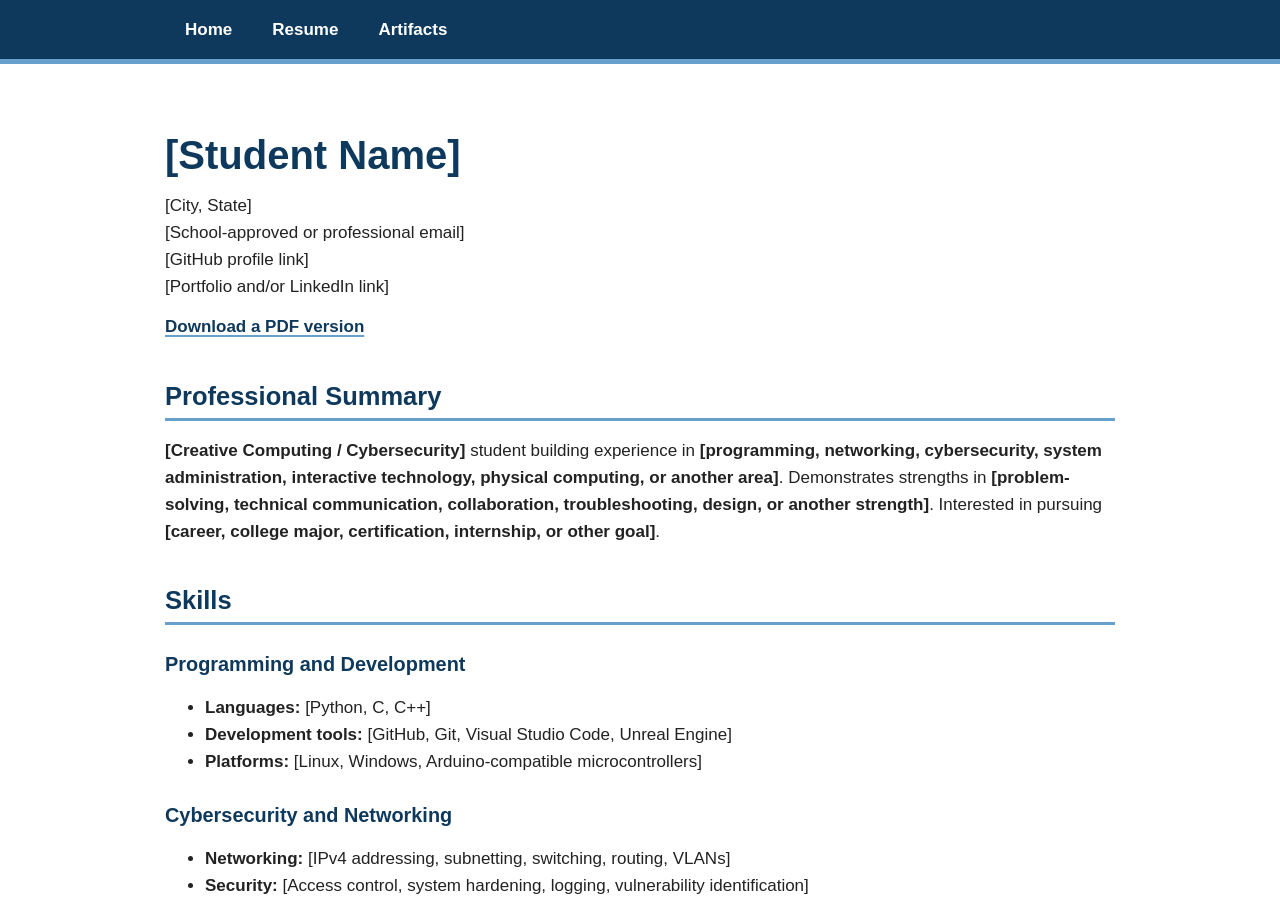
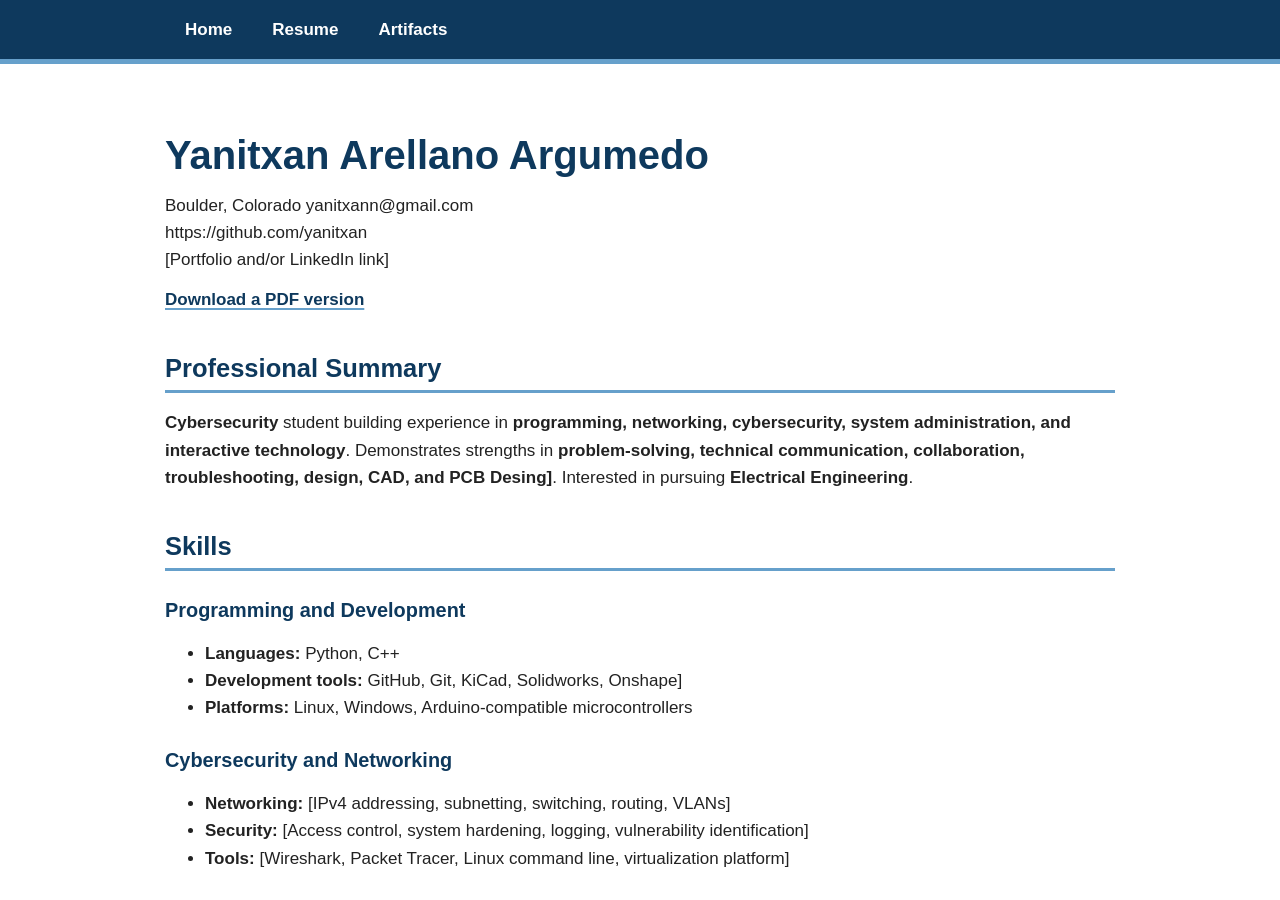
Before and after one commit to yanitxan/apex-portfolio, a Jekyll site: the page built from resume.md, in a window 1280 px wide and 900 px high. Built offline with Jekyll 4.4.1, drawn with Linux system fonts in a browser that asks for light colours.

Commit message:
Updated resume skills, first sentence, and other important info

```diff
--- a/resume.md
+++ b/resume.md
@@ -3,26 +3,26 @@
 title: Resume
 ---
 
-# [Student Name]
+# Yanitxan Arellano Argumedo
 
-[City, State]
-[School-approved or professional email]
-[GitHub profile link]
+Boulder, Colorado
+yanitxann@gmail.com
+https://github.com/yanitxan
 [Portfolio and/or LinkedIn link]
 
 [Download a PDF version](assets/documents/firstname-lastname-resume.pdf)
 
 ## Professional Summary
 
-**[Creative Computing / Cybersecurity]** student building experience in **[programming, networking, cybersecurity, system administration, interactive technology, physical computing, or another area]**. Demonstrates strengths in **[problem-solving, technical communication, collaboration, troubleshooting, design, or another strength]**. Interested in pursuing **[career, college major, certification, internship, or other goal]**.
+**Cybersecurity** student building experience in **programming, networking, cybersecurity, system administration, and interactive technology**. Demonstrates strengths in **problem-solving, technical communication, collaboration, troubleshooting, design, CAD, and PCB Desing]**. Interested in pursuing **Electrical Engineering**.
 
 ## Skills
 
 ### Programming and Development
 
-- **Languages:** [Python, C, C++]
-- **Development tools:** [GitHub, Git, Visual Studio Code, Unreal Engine]
-- **Platforms:** [Linux, Windows, Arduino-compatible microcontrollers]
+- **Languages:** Python, C++
+- **Development tools:** GitHub, Git, KiCad, Solidworks, Onshape]
+- **Platforms:** Linux, Windows, Arduino-compatible microcontrollers
 
 ### Cybersecurity and Networking
 
```
